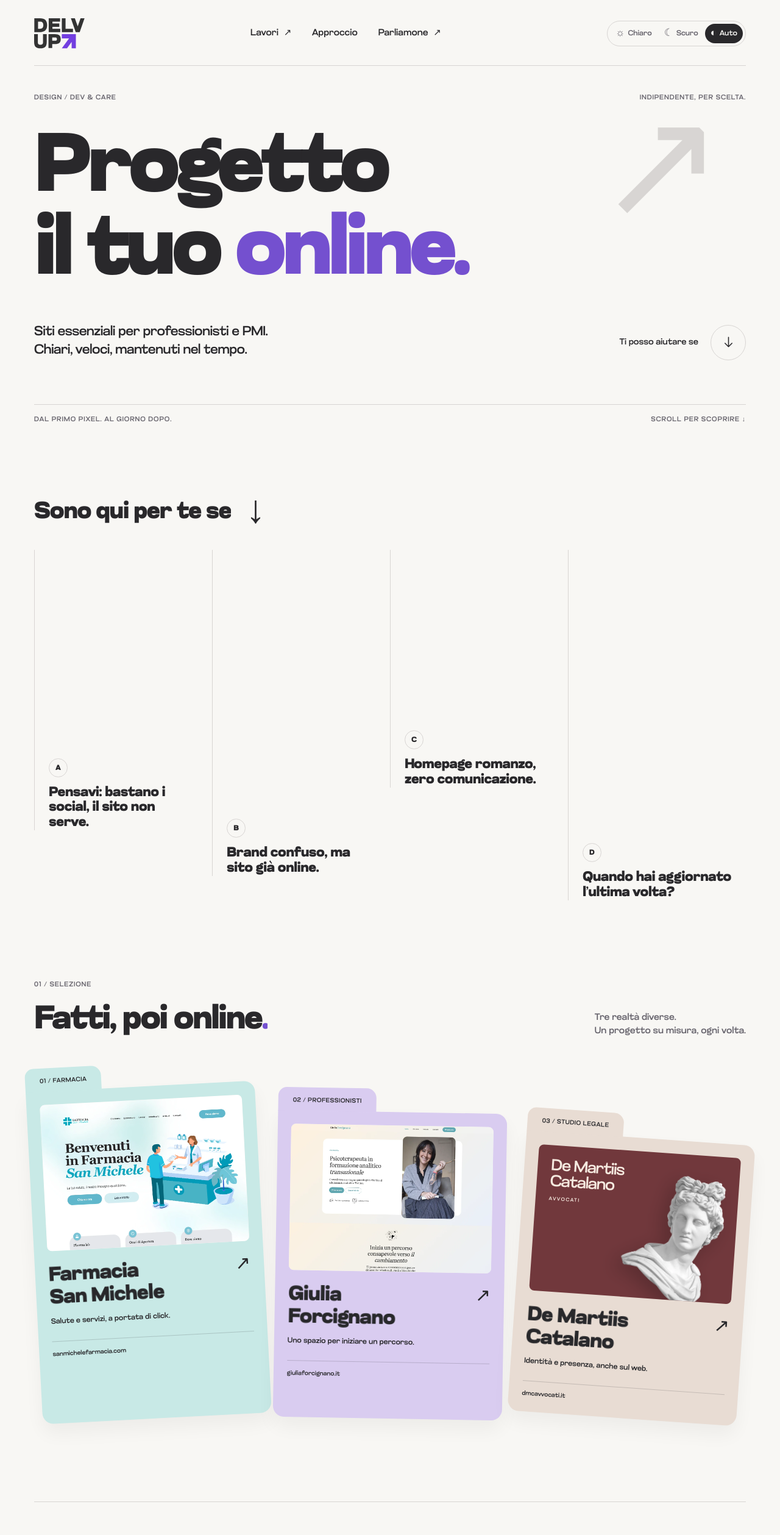
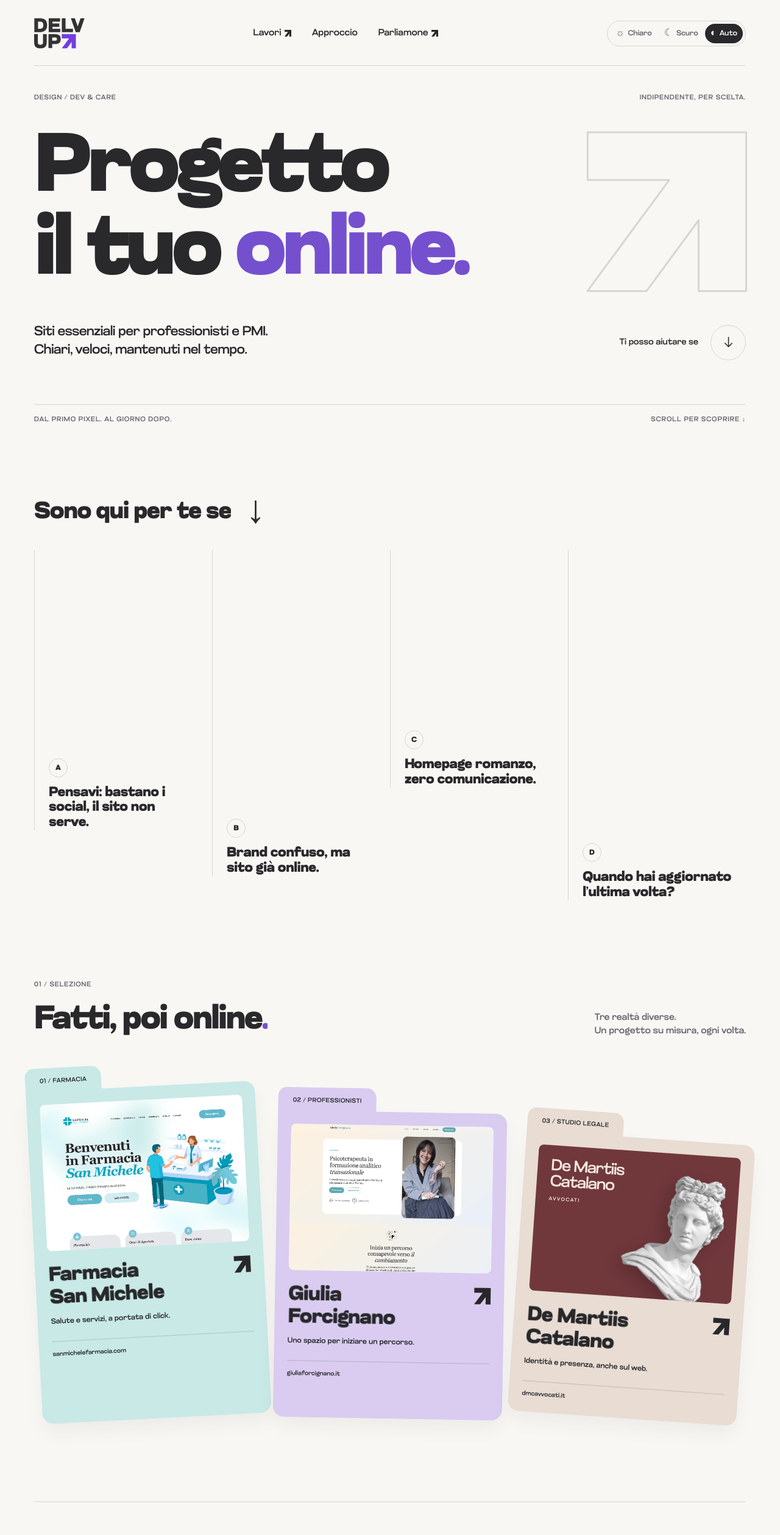
Before and after one commit to Delvezio/delvup, a SvelteKit app: page / in a window 1280 px wide. Shown: the top 2518 px of the page at 61% size. Built offline with nearby package versions, Linux system fonts and the light colour scheme.

Commit message:
Replace text arrows with brand vector

```diff
--- /dev/null
+++ b/src/lib/components/icons/ArrowUpRight.svelte
@@ -0,0 +1,51 @@
+<script lang="ts">
+	let {
+		variant = 'fill',
+		class: className = ''
+	}: { variant?: 'fill' | 'outline'; class?: string } = $props();
+</script>
+
+<svg
+	class={`arrow-icon arrow-${variant} ${className}`}
+	viewBox="0 0 149 149"
+	fill="none"
+	xmlns="http://www.w3.org/2000/svg"
+	aria-hidden="true"
+	focusable="false"
+	tabindex="-1"
+>
+	{#if variant === 'fill'}
+		<path
+			fill-rule="evenodd"
+			clip-rule="evenodd"
+			d="M104.358 82.6608L55.4778 149H0L76.8509 44.6999H0.191443V0H104.358H149V149H104.358V82.6608Z"
+		/>
+	{:else}
+		<path
+			class="outline-stroke"
+			fill-rule="evenodd"
+			clip-rule="evenodd"
+			d="M104.358 82.6608L55.4778 149H0L76.8509 44.6999H0.191443V0H104.358H149V149H104.358V82.6608Z"
+		/>
+	{/if}
+</svg>
+
+<style>
+	.arrow-icon {
+		display: inline-block;
+		width: var(--arrow-width, var(--arrow-size, 1em));
+		height: var(--arrow-height, var(--arrow-size, 1em));
+		flex: none;
+		overflow: visible;
+	}
+	.arrow-fill path {
+		fill: currentColor;
+	}
+	.outline-stroke {
+		fill: none;
+		stroke: currentColor;
+		stroke-width: 3;
+		stroke-linejoin: round;
+		vector-effect: non-scaling-stroke;
+	}
+</style>
--- a/src/routes/+page.svelte
+++ b/src/routes/+page.svelte
@@ -1,6 +1,7 @@
 <script lang="ts">
 	import { onMount } from 'svelte';
 	import IntroBrand from '$lib/components/sections/IntroBrand.svelte';
+	import ArrowUpRight from '$lib/components/icons/ArrowUpRight.svelte';
 	import { introDone } from '$lib/stores/intro';
 	import { revealOnView } from '$lib/reveal';
 	let mounted = $state(false);
@@ -131,11 +132,7 @@
 				"@type": "Country",
 				"name": "Italia"
 			},
-			"serviceType": [
-				"Web design",
-				"Sviluppo siti web",
-				"Manutenzione e supporto web"
-			]
+			"serviceType": ["Web design", "Sviluppo siti web", "Manutenzione e supporto web"]
 		}
 	</script>
 </svelte:head>
@@ -153,9 +150,9 @@
 			/></a
 		>
 		<nav aria-label="Navigazione principale">
-			<a href="#lavori">Lavori <span>↗</span></a><a href="#approccio">Approccio</a><a
-				href="#contatti">Parliamone <span>↗</span></a
-			>
+			<a href="#lavori">Lavori <ArrowUpRight class="nav-arrow" /></a><a href="#approccio"
+				>Approccio</a
+			><a href="#contatti">Parliamone <ArrowUpRight class="nav-arrow" /></a>
 		</nav>
 		<div class="theme-switch" role="group" aria-label="Tema del sito">
 			{#each modes as option (option.value)}<button
@@ -179,9 +176,11 @@
 			<div class="hero-title-wrap">
 				<h1 id="hero-title">
 					<span class="title-line-mask"><span class="title-line">Progetto</span></span>
-					<span class="title-line-mask"><span class="title-line">il tuo <span class="purple">online.</span></span></span>
+					<span class="title-line-mask"
+						><span class="title-line">il tuo <span class="purple">online.</span></span></span
+					>
 				</h1>
-				<span class="hero-arrow" aria-hidden="true">↗</span>
+				<ArrowUpRight class="hero-arrow" variant="outline" />
 			</div>
 			<div class="hero-bottom">
 				<p>Siti essenziali per professionisti e PMI.<br />Chiari, veloci, mantenuti nel tempo.</p>
@@ -219,8 +218,7 @@
 						aria-label={`${signal.text} Mostra l’animazione.`}
 						onpointermove={moveSignalGif}
 						onpointerleave={resetSignalGif}
-						onclick={() =>
-							(activeSignal = activeSignal === signal.letter ? null : signal.letter)}
+						onclick={() => (activeSignal = activeSignal === signal.letter ? null : signal.letter)}
 					>
 						<span class="signal-gif" aria-hidden="true">
 							<img src={signal.gif} alt="" width="498" height="295" loading="lazy" />
@@ -243,7 +241,9 @@
 				<div>
 					<span class="eyebrow">01 / SELEZIONE</span>
 					<h2 id="work-title" class="reveal-title">
-						<span class="title-line-mask"><span class="title-line">Fatti, poi online<span class="purple">.</span></span></span>
+						<span class="title-line-mask"
+							><span class="title-line">Fatti, poi online<span class="purple">.</span></span></span
+						>
 					</h2>
 				</div>
 				<p>Tre realtà diverse.<br />Un progetto su misura, ogni volta.</p>
@@ -272,9 +272,7 @@
 							</h3>
 							<p>Salute e servizi, a portata di click.</p>
 						</div>
-						<span class="project-arrow" aria-label="Visita il sito, si apre in una nuova scheda"
-							>↗</span
-						>
+						<ArrowUpRight class="project-arrow" />
 					</div>
 					<span class="project-domain">sanmichelefarmacia.com</span></a
 				>
@@ -301,9 +299,7 @@
 							</h3>
 							<p>Uno spazio per iniziare un percorso.</p>
 						</div>
-						<span class="project-arrow" aria-label="Visita il sito, si apre in una nuova scheda"
-							>↗</span
-						>
+						<ArrowUpRight class="project-arrow" />
 					</div>
 					<span class="project-domain">giuliaforcignano.it</span></a
 				>
@@ -330,9 +326,7 @@
 							</h3>
 							<p>Identità e presenza, anche sul web.</p>
 						</div>
-						<span class="project-arrow" aria-label="Visita il sito, si apre in una nuova scheda"
-							>↗</span
-						>
+						<ArrowUpRight class="project-arrow" />
 					</div>
 					<span class="project-domain">dmcavvocati.it</span></a
 				>
@@ -340,16 +334,22 @@
 		</section>
 		<section id="approccio" class="approach wrap" aria-labelledby="approach-title">
 			<div class="approach-label">
-				<span class="eyebrow">02 / IL MIO APPROCCIO</span><span
+				<span class="eyebrow">02 / IL MIO APPROCCIO</span><ArrowUpRight
 					class="outline-arrow"
-					aria-hidden="true">↗</span
-				>
+					variant="outline"
+				/>
 			</div>
 			<div class="approach-copy">
 				<h2 id="approach-title" class="reveal-title">
-					<span class="title-line-mask"><span class="title-line">Non sono il tuo fornitore.</span></span>
-					<span class="title-line-mask"><span class="title-line">Sono un <span class="purple">partner,</span></span></span>
-					<span class="title-line-mask"><span class="title-line">un riferimento stabile.</span></span>
+					<span class="title-line-mask"
+						><span class="title-line">Non sono il tuo fornitore.</span></span
+					>
+					<span class="title-line-mask"
+						><span class="title-line">Sono un <span class="purple">partner,</span></span></span
+					>
+					<span class="title-line-mask"
+						><span class="title-line">un riferimento stabile.</span></span
+					>
 				</h2>
 				<div class="about-copy">
 					<p>
@@ -367,12 +367,14 @@
 			{#each [{ n: '01', title: 'Design.', subtitle: 'Dare forma alle idee.', text: 'Identità visiva e interfacce che parlano di te. Ogni scelta parte dalle persone che vuoi raggiungere.' }, { n: '02', title: 'Develop.', subtitle: 'Farle funzionare.', text: 'Siti chiari, veloci e adatti a ogni schermo. Un’esperienza semplice, dal primo accesso al contatto.' }, { n: '03', title: 'Care.', subtitle: 'Esserci, anche dopo.', text: 'Supporto, aggiornamenti e attenzione nel tempo. Il tuo sito cresce insieme alla tua attività.' }] as service (service.n)}
 				<div class="service">
 					<span class="service-number">{service.n}</span>
-					<h3 class="reveal-title"><span class="title-line-mask"><span class="title-line">{service.title}</span></span></h3>
+					<h3 class="reveal-title">
+						<span class="title-line-mask"><span class="title-line">{service.title}</span></span>
+					</h3>
 					<div>
 						<h4>{service.subtitle}</h4>
 						<p>{service.text}</p>
 					</div>
-					<span class="service-plus" aria-hidden="true">↗</span>
+					<ArrowUpRight class="service-plus" />
 				</div>
 			{/each}
 		</section>
@@ -381,10 +383,16 @@
 			<h2 id="contact-title" class="reveal-title">
 				<span class="title-line-mask"><span class="title-line">Hai un progetto</span></span>
 				<span class="title-line-mask"><span class="title-line">in mente?</span></span>
-				<span class="title-line-mask"><span class="title-line"><a href="mailto:ciao@delvup.com">Parliamone<span aria-hidden="true">↗</span></a></span></span>
+				<span class="title-line-mask"
+					><span class="title-line"
+						><a href="mailto:ciao@delvup.com"
+							>Parliamone<ArrowUpRight class="contact-title-arrow" /></a
+						></span
+					></span
+				>
 			</h2>
 			<div class="contact-bottom">
-				<a href="mailto:ciao@delvup.com">ciao@delvup.com ↗</a>
+				<a href="mailto:ciao@delvup.com">ciao@delvup.com <ArrowUpRight class="email-arrow" /></a>
 				<p>Una buona conversazione<br />è un ottimo punto di partenza.</p>
 			</div>
 		</section>
--- a/src/routes/layout.css
+++ b/src/routes/layout.css
@@ -126,11 +126,16 @@
 	gap: 34px;
 	font-size: 15px;
 }
+.site-header nav a {
+	display: inline-flex;
+	align-items: center;
+	gap: 6px;
+}
 .site-header nav a:hover {
 	color: var(--accent);
 }
-.site-header nav span {
-	margin-left: 5px;
+.nav-arrow {
+	--arrow-size: 11px;
 }
 .theme-switch {
 	display: flex;
@@ -190,11 +195,9 @@
 }
 .hero-arrow {
 	position: absolute;
-	right: 3%;
-	top: 0;
-	line-height: 1;
-	font-size: 250px;
-	font-weight: 400;
+	right: 0;
+	top: 48px;
+	--arrow-size: clamp(150px, 20.35vw, 303px);
 	color: var(--line);
 	z-index: 0;
 }
@@ -556,8 +559,12 @@
 	margin-bottom: 0;
 }
 .project-arrow {
-	font-size: 30px;
-	line-height: 1;
+	--arrow-size: 27px;
+	transition: transform 0.35s cubic-bezier(0.16, 1, 0.3, 1);
+}
+.project:hover .project-arrow,
+.project:focus-visible .project-arrow {
+	transform: translate(3px, -3px);
 }
 .project-domain {
 	display: block;
@@ -604,13 +611,18 @@
 	position: relative;
 	z-index: 2;
 }
+.approach-label {
+	position: relative;
+}
 .outline-arrow {
 	display: block;
-	font-size: 180px;
-	line-height: 1.1;
+	position: absolute;
+	bottom: 0;
+	left: 0;
+	--arrow-width: min(100%, 290px);
+	--arrow-height: auto;
 	color: var(--accent);
 	opacity: 0.45;
-	margin-top: 50px;
 }
 .approach-copy h2 {
 	font-size: clamp(32px, 4.3vw, 66px);
@@ -674,7 +686,7 @@
 }
 .service-plus {
 	color: var(--accent);
-	font-size: 33px;
+	--arrow-size: 29px;
 }
 .contact {
 	padding-top: 30px;
@@ -697,9 +709,9 @@
 	text-decoration-thickness: 3px;
 	text-underline-offset: 10px;
 }
-.contact h2 a span {
-	display: inline-block;
-	margin-left: 20px;
+.contact-title-arrow {
+	--arrow-size: 0.72em;
+	margin-left: 0.15em;
 }
 .contact-bottom {
 	display: flex;
@@ -708,9 +720,15 @@
 	gap: 20px;
 }
 .contact-bottom > a {
+	display: inline-flex;
+	align-items: center;
+	gap: 10px;
 	font-size: clamp(20px, 2.4vw, 32px);
 	border-bottom: 1px solid var(--text);
 	padding-bottom: 5px;
+}
+.email-arrow {
+	--arrow-size: 0.7em;
 }
 .contact-bottom p {
 	font-size: 14px;
@@ -737,6 +755,9 @@
 	.hero-title-wrap {
 		padding-top: 65px;
 	}
+	.hero-arrow {
+		top: 65px;
+	}
 	.hero-bottom {
 		margin-top: 70px;
 	}
@@ -747,9 +768,6 @@
 	}
 	.theme-label {
 		display: none;
-	}
-	.hero-arrow {
-		font-size: 180px;
 	}
 	.project {
 		padding: 16px;
@@ -773,9 +791,6 @@
 	}
 	.approach {
 		grid-template-columns: 1fr 2.5fr;
-	}
-	.outline-arrow {
-		font-size: 120px;
 	}
 	.site-footer > span:nth-child(2) {
 		display: none;
@@ -821,8 +836,8 @@
 		letter-spacing: -0.055em;
 	}
 	.hero-arrow {
-		font-size: 115px;
-		top: 15px;
+		--arrow-size: 92px;
+		top: 10px;
 		right: 0;
 	}
 	.hero-bottom {
@@ -1008,8 +1023,8 @@
 		font-size: clamp(48px, 11.2vw, 77px);
 		margin-bottom: 35px;
 	}
-	.contact h2 a span {
-		margin-left: 8px;
+	.contact-title-arrow {
+		margin-left: 0.1em;
 	}
 	.contact-bottom {
 		align-items: start;
```
Also changed, not shown: static/Vector.svg (added).
